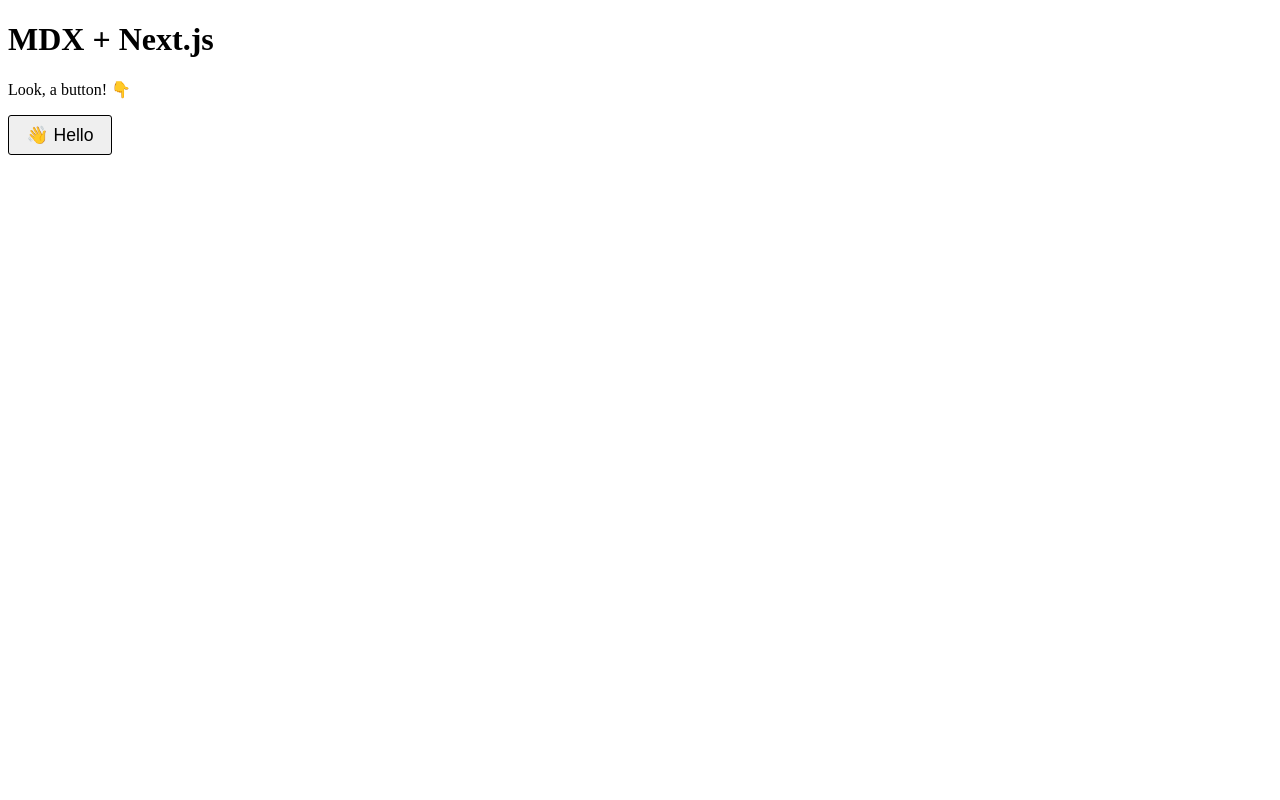
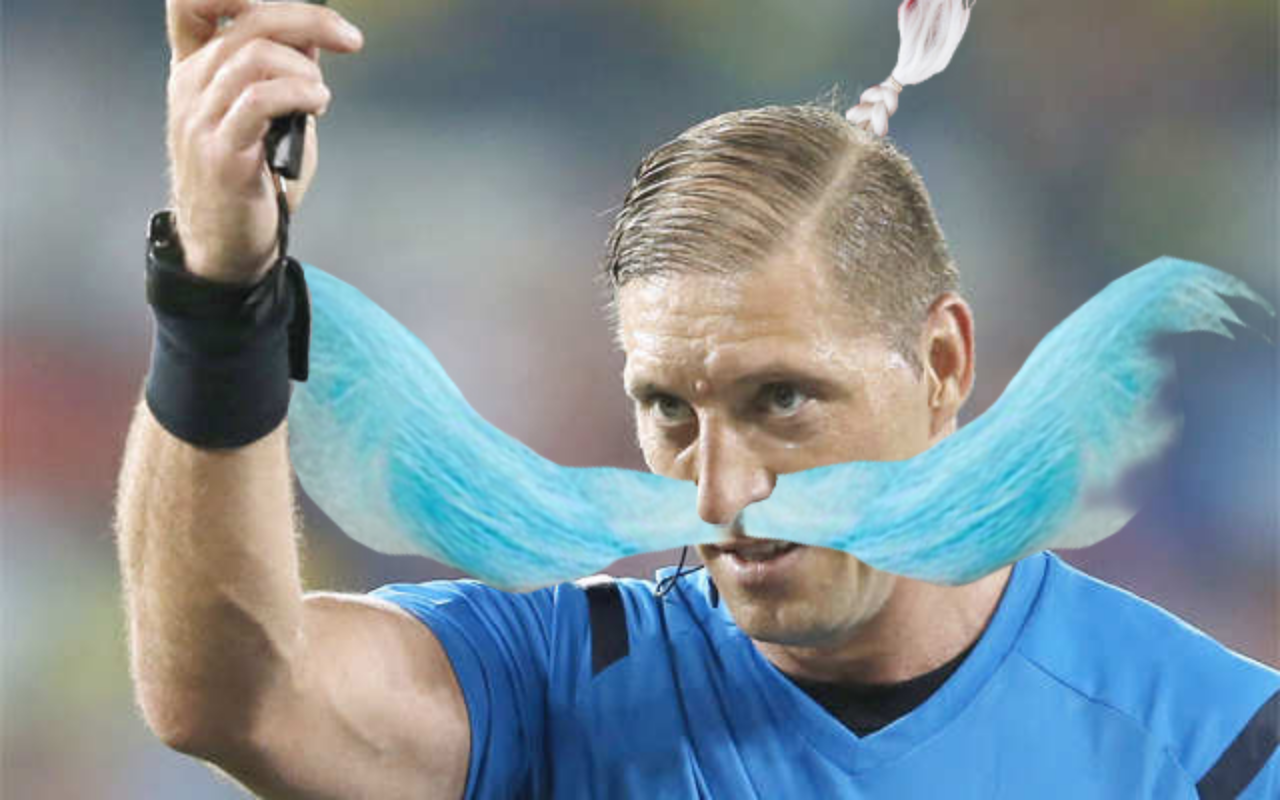
Before and after one commit to worldcuphair/info-site, a Next.js app: page / in a window 1280 px wide. Built offline with nearby package versions, Linux system fonts and the light colour scheme.

Commit message:
new update

```diff
--- a/components/button.js
+++ b/components/button.js
@@ -8,9 +8,10 @@
         padding: '0.5em 1em',
         cursor: 'pointer',
         fontSize: '1.1em',
+        width: '100%'
       }}
     >
       {children}
     </button>
-  )
+  );
 }
--- /dev/null
+++ b/pages/404.js
@@ -0,0 +1,4 @@
+// pages/404.js
+export default function Custom404() {
+  return <h1>404 - Page Not Found</h1>;
+}
--- /dev/null
+++ b/pages/_app.js
@@ -0,0 +1,33 @@
+// pages/_app.js
+import React, { useEffect } from 'react';
+import Head from 'next/head';
+// import { initGA, logPageView } from '../lib/analytics';
+import '../styles/reset.css';
+import '../styles/index.css';
+
+const MyApp = ({ Component, pageProps }) => {
+  // useEffect(() => {
+  //   if (!(window )['GA_INITIALIZED']) {
+  //     initGA();
+  //     (window)['GA_INITIALIZED'] = true;
+  //   }
+  //   logPageView();
+  // }, []);
+
+  return (
+    <>
+      <Head>
+        <meta
+          name='viewport'
+          content='width=device-width, initial-scale=1.0'
+        ></meta>
+        <meta httpEquiv='X-UA-Compatible' content='IE=edge'></meta>
+      </Head>
+      <main>
+        <Component {...pageProps} />
+      </main>
+    </>
+  );
+};
+
+export default MyApp;
--- /dev/null
+++ b/pages/_document.js
@@ -0,0 +1,22 @@
+import Document, { Html, Head, Main, NextScript } from 'next/document';
+
+class MyDocument extends Document {
+  static async getInitialProps(ctx) {
+    const initialProps = await Document.getInitialProps(ctx);
+
+    return initialProps;
+  }
+  render() {
+    return (
+      <Html lang='en'>
+        <Head />
+        <body className='dark'>
+          <Main />
+          <NextScript />
+        </body>
+      </Html>
+    );
+  }
+}
+
+export default MyDocument;
--- /dev/null
+++ b/pages/index.jsx
@@ -0,0 +1,21 @@
+import Button from '../components/button.js';
+import React from 'react';
+import Image from 'next/image';
+import imgsrc from '../public/images/nestor pintana ref.jpg';
+
+const index = (props) => {
+  return (
+    <article className='outer-cont'>
+      <section className='inner-cont'>
+        <header>
+          <h1>world cup hair website</h1>
+        </header>
+        <div className='fill'>
+          <Image src={imgsrc} />
+        </div>
+      </section>
+    </article>
+  );
+};
+
+export default index;
--- a/pages/index.mdx
+++ /dev/null
@@ -1,7 +0,0 @@
-import Button from '../components/button.js'
-
-# MDX + Next.js
-
-Look, a button! 👇
-
-<Button>👋 Hello</Button>
--- /dev/null
+++ b/styles/index.css
@@ -0,0 +1,32 @@
+html {
+  background-color: dodgerblue;
+  color: aliceblue;
+}
+
+.outer-cont {
+  width: 100vw;
+  height: 100vh;
+  overflow: hidden;
+  position: relative;
+}
+
+.inner-cont {
+  display: grid;
+  width: 100%;
+  height: 100%;
+  overflow: hidden;
+}
+
+.fill {
+  grid-area: 1/1;
+  z-index: 0;
+}
+
+.fill > span {
+  width: 100vw !important;
+  height: 100vh !important;
+}
+
+.fill img {
+  object-fit: cover !important;
+}
--- /dev/null
+++ b/styles/reset.css
@@ -0,0 +1,129 @@
+/* http://meyerweb.com/eric/tools/css/reset/
+   v2.0 | 20110126
+   License: none (public domain)
+*/
+
+html,
+body,
+div,
+span,
+applet,
+object,
+iframe,
+h1,
+h2,
+h3,
+h4,
+h5,
+h6,
+p,
+blockquote,
+pre,
+a,
+abbr,
+acronym,
+address,
+big,
+cite,
+code,
+del,
+dfn,
+em,
+img,
+ins,
+kbd,
+q,
+s,
+samp,
+small,
+strike,
+strong,
+sub,
+sup,
+tt,
+var,
+b,
+u,
+i,
+center,
+dl,
+dt,
+dd,
+ol,
+ul,
+li,
+fieldset,
+form,
+label,
+legend,
+table,
+caption,
+tbody,
+tfoot,
+thead,
+tr,
+th,
+td,
+article,
+aside,
+canvas,
+details,
+embed,
+figure,
+figcaption,
+footer,
+header,
+hgroup,
+menu,
+nav,
+output,
+ruby,
+section,
+summary,
+time,
+mark,
+audio,
+video {
+  margin: 0;
+  padding: 0;
+  border: 0;
+  font-size: 100%;
+  font: inherit;
+  vertical-align: baseline;
+}
+/* HTML5 display-role reset for older browsers */
+article,
+aside,
+details,
+figcaption,
+figure,
+footer,
+header,
+hgroup,
+menu,
+nav,
+section {
+  display: block;
+}
+body {
+  line-height: 1;
+}
+ol,
+ul {
+  list-style: none;
+}
+blockquote,
+q {
+  quotes: none;
+}
+blockquote:before,
+blockquote:after,
+q:before,
+q:after {
+  content: '';
+  content: none;
+}
+table {
+  border-collapse: collapse;
+  border-spacing: 0;
+}
```
Also changed, not shown: public/images/nestor pintana ref.jpg (added).
